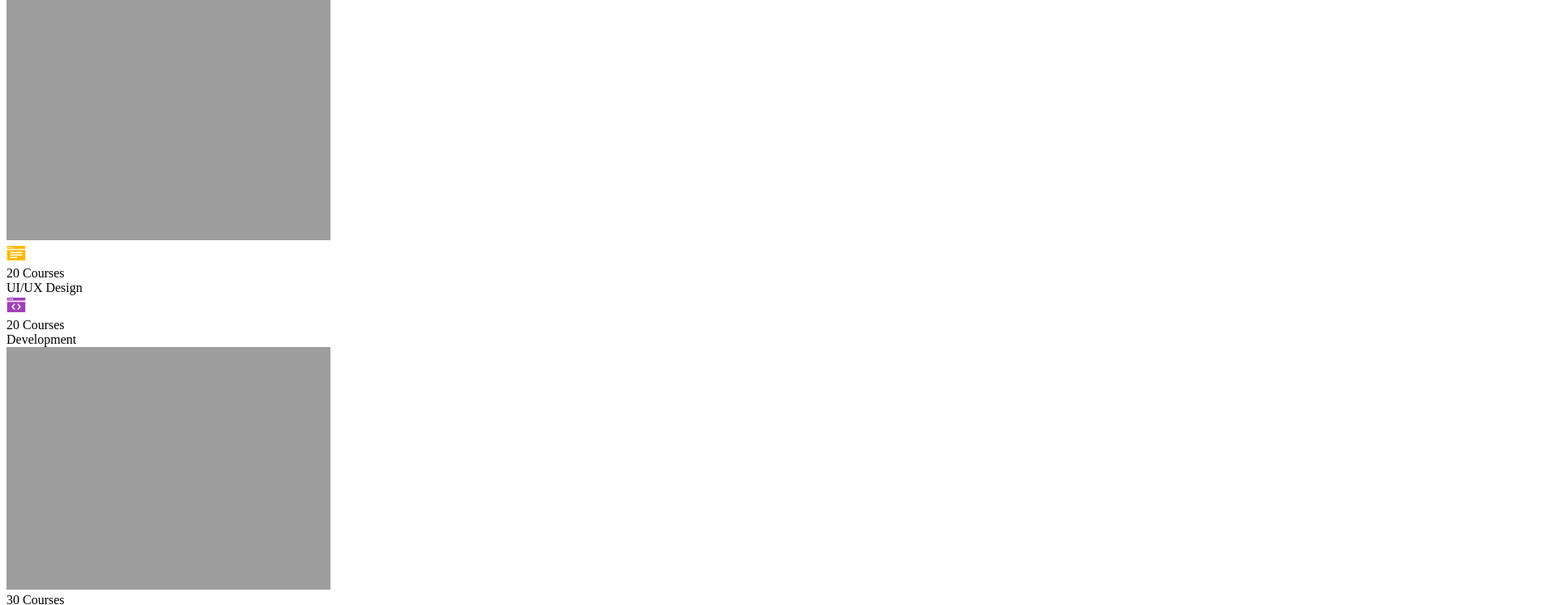
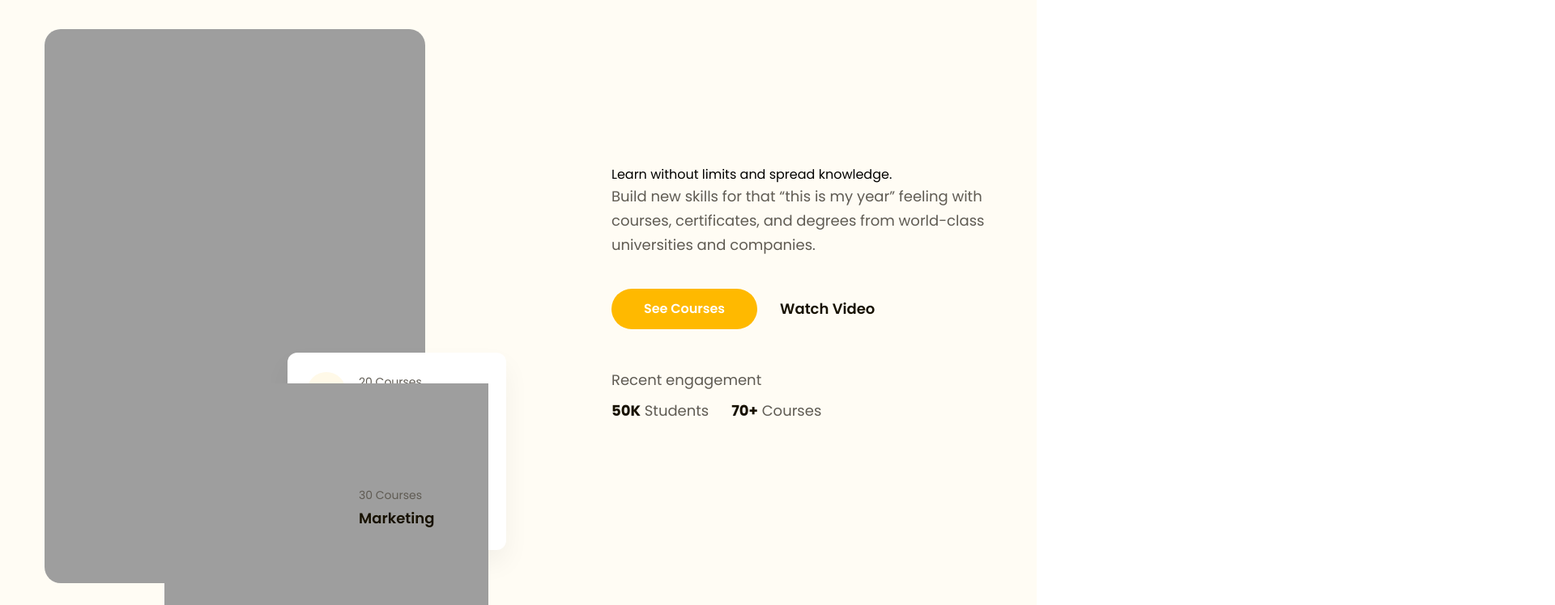
Before and after one commit to HuuTruong1/htmlcss-project_02, a plain HTML site: page index.html in a window 1280 px wide. Shown: the part 122-870 px from the top of the page at 81% size, 1920 px wide, since content can reach past the window. Drawn offline with Linux system fonts and the light colour scheme; the site is published under a folder, as on GitHub Pages, so addresses that start at the root find nothing.

Commit message:
fix bug hasn't CSS

```diff
--- a/index.html
+++ b/index.html
@@ -5,8 +5,8 @@
     <meta name="viewport" content="width=h1, initial-scale=1.0" />
     <title>Project 02</title>
     <!-- Embed CSS -->
-    <link rel="stylesheet" href="/assets/css/reset.css" />
-    <link rel="stylesheet" href="/assets/css/style.css" />
+    <link rel="stylesheet" href="./assets/css/reset.css" />
+    <link rel="stylesheet" href="./assets/css/style.css" />
     <!-- Embed font-->
     <link rel="preconnect" href="https://fonts.googleapis.com" />
     <link rel="preconnect" href="https://fonts.gstatic.com" crossorigin />
```
